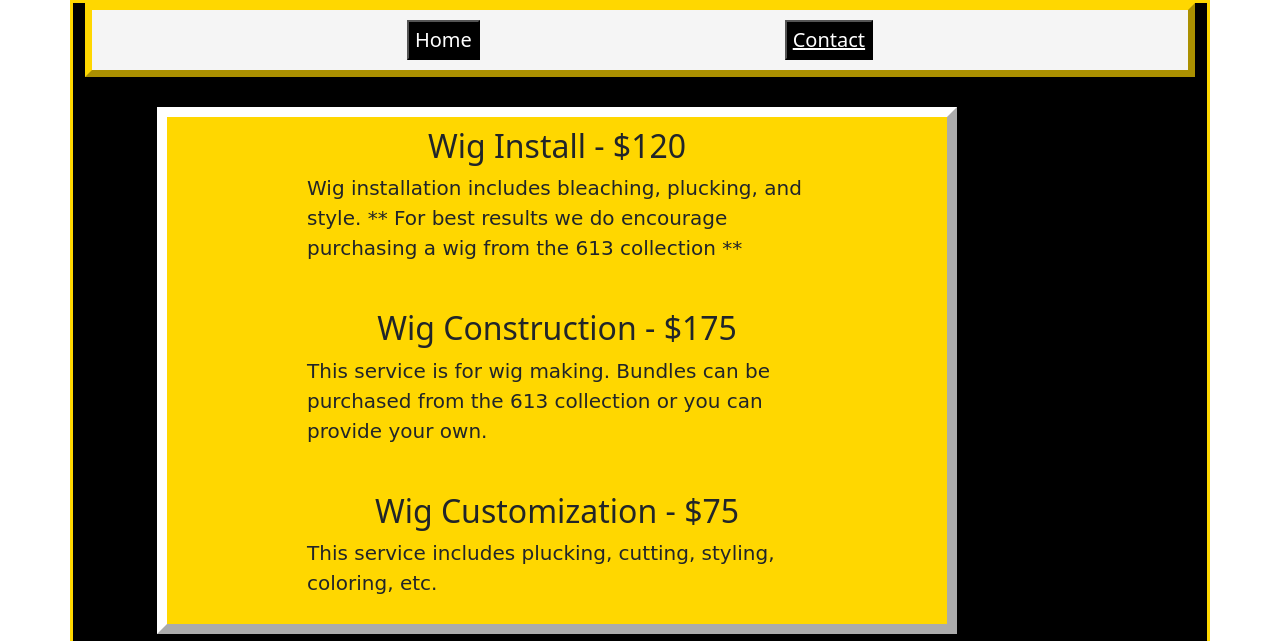
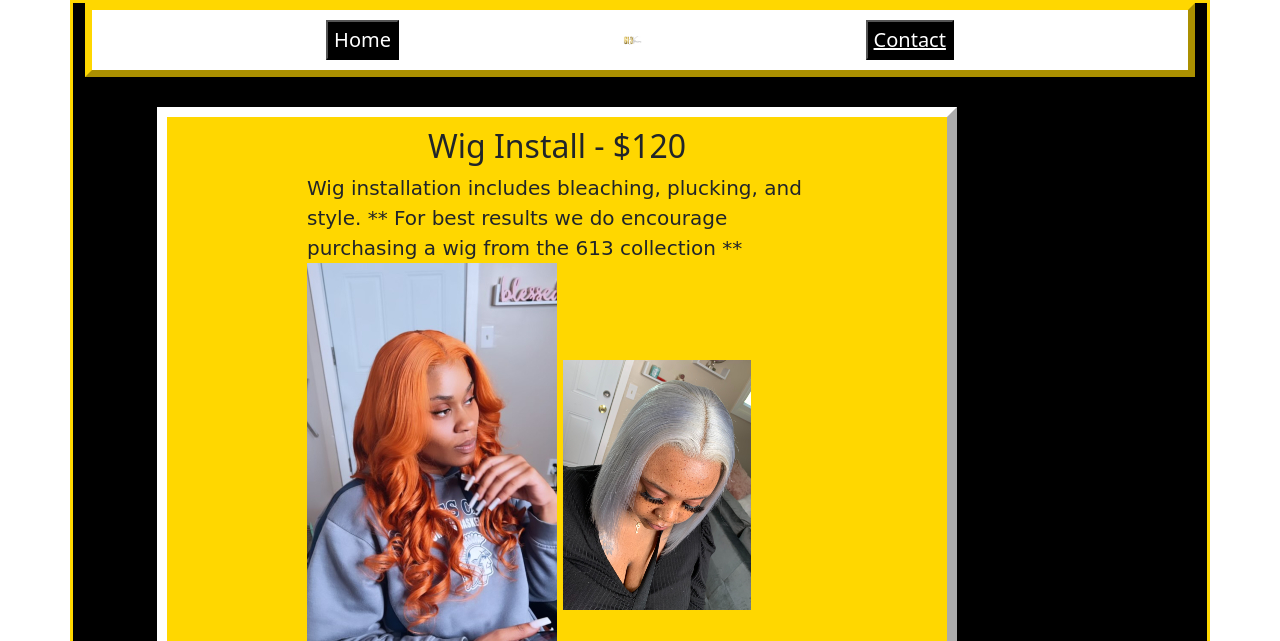
Before and after one commit to AbdulConteh/613_Xtensions, a Flask app: page / in a window 1280 px wide. Shown: the top 641 px of the page. Run offline with Flask 2, Linux system fonts and the light colour scheme.

Commit message:
css and imgs edits

```diff
--- a/flask_app/static/style.css
+++ b/flask_app/static/style.css
@@ -5,7 +5,7 @@
     font-size: 20px;
 }
 .nav-bar {
-    background-color: whitesmoke;
+    background-color: white;
     display: flex;
     justify-content: space-evenly;
     height: 74px;
@@ -38,5 +38,4 @@ button, a {
 p {
     width:500px;
     font-family: cursive;
-
 }
--- a/flask_app/templates/home.html
+++ b/flask_app/templates/home.html
@@ -13,6 +13,7 @@
     <div class="container">
         <div class="nav-bar">
             <button> Home </button>
+            <img src="{{ url_for('static', filename='/imgs/logo.png') }}" alt="logo" class="logo" >
             <button><a href="/contact"> Contact </a></button>
         </div>
         <br>
@@ -21,22 +22,21 @@
             <p>
                 Wig installation includes bleaching, plucking, and style.
                 ** For best results we do encourage purchasing a wig from the 613 collection **
+                <img src="{{ url_for('static', filename='/imgs/wig_install.jpg') }}" alt="wig_install" >
+                <img src="{{ url_for('static', filename='/imgs/wig_install_2.jpg') }}" alt="wig_install_2" >
             </p>
             <br>
             <h2> Wig Construction - $175 </h2>
             <p>
                 This service is for wig making. Bundles can be purchased from the 613 collection
-                or you can provide your own.
+                or you can provide your own. <br>
+                <img src="{{ url_for('static', filename='/imgs/custom_exp.jpg') }}" alt="custom_exp" >
+                <img src="{{ url_for('static', filename='/imgs/wig_on_bust.jpg') }}" alt="wig_on_bust" >
             </p>
             <br>
             <h2> Wig Customization - $75 </h2>
             <p> This service includes plucking, cutting, styling, coloring, etc. </p>
         </div>
-        <br>
-        <div class="gallery">
-            <h2> Gallery </h2>
-            <img src="{{ url_for('static', filename='__.png') }}">
-        </div>
     </div>
 </body>
 </html>
```
Also changed, not shown: flask_app/static/imgs/1.jpg, flask_app/static/imgs/3.jpg, flask_app/static/imgs/6.jpg, flask_app/static/imgs/custom_exp.jpg (added), flask_app/static/imgs/custom_exp.png (renamed from flask_app/static/imgs/custom_exp.jpeg), flask_app/static/imgs/logo.jpg, flask_app/static/imgs/logo.png (added), flask_app/static/imgs/nita_1.jpg, flask_app/static/imgs/nita_2.jpg, flask_app/static/imgs/wig_install.jpg, flask_app/static/imgs/wig_install_2.jpg, flask_app/static/imgs/wig_on_bust.jpg, flask_app/static/imgs/wig_on_bust_angles.jpg.
